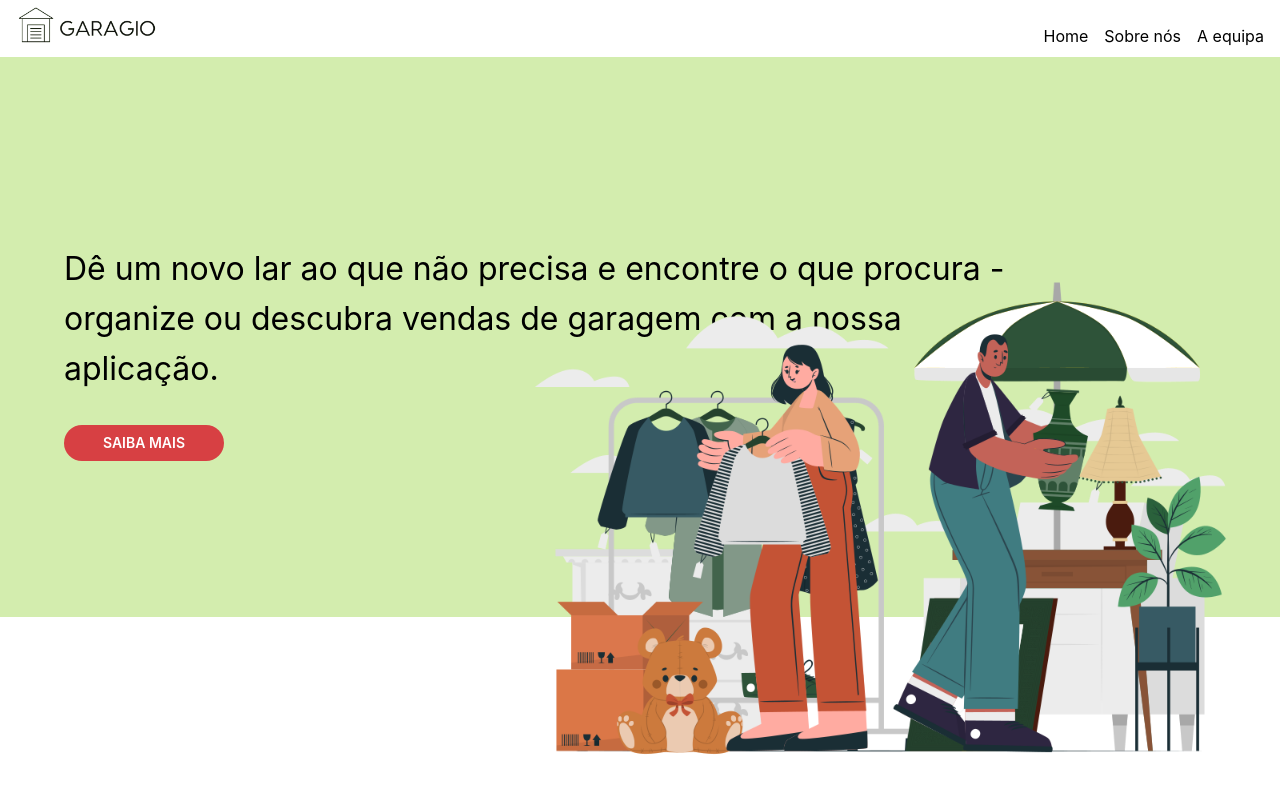
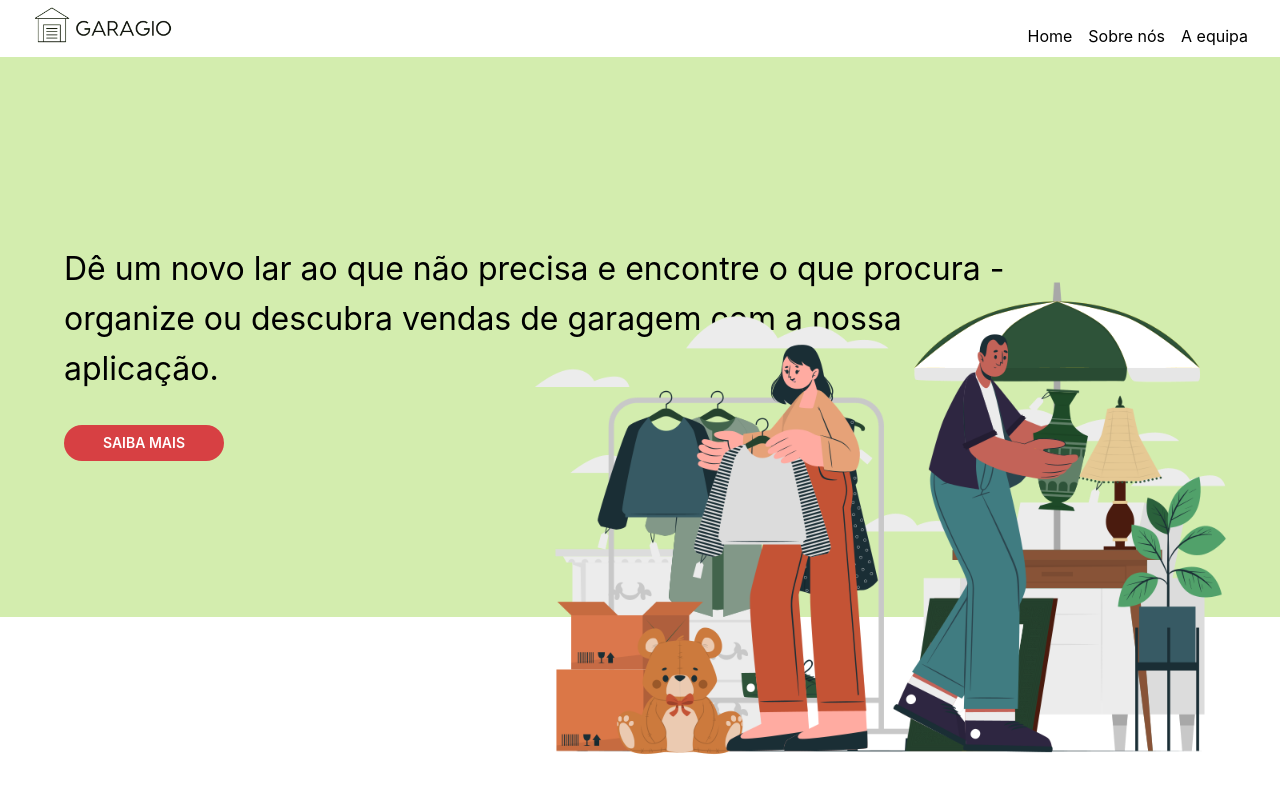
Before and after one commit to tmdbts/garagio, a React (Vite) app: page / in a window 1280 px wide. Shown: the top 792 px of the page. Built offline with nearby package versions, Linux system fonts and the light colour scheme.

Commit message:
✨ add extra unit to heading's padding

```diff
--- a/src/components/Header/Header.module.scss
+++ b/src/components/Header/Header.module.scss
@@ -48,6 +48,7 @@
 @media only screen and (min-width: 768px) {
 
 	.header {
+		padding: 0 2rem;
 		flex-direction: row;
 		justify-content: space-between;
 
```
